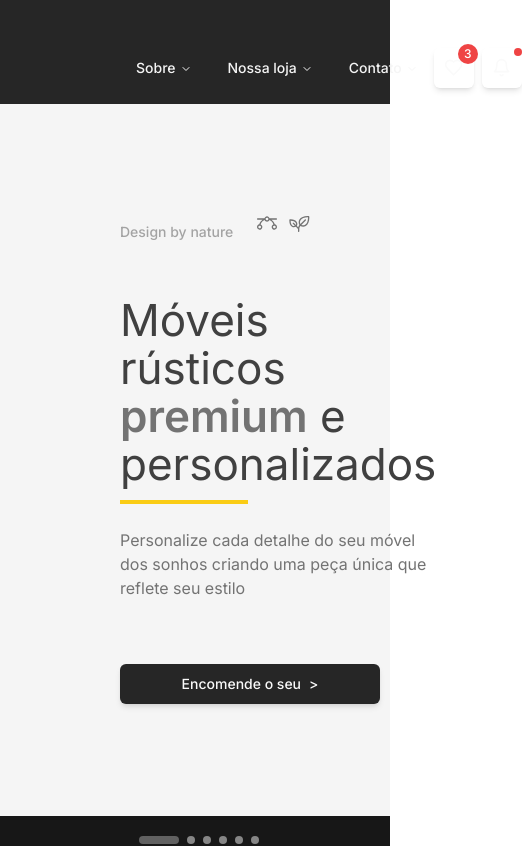
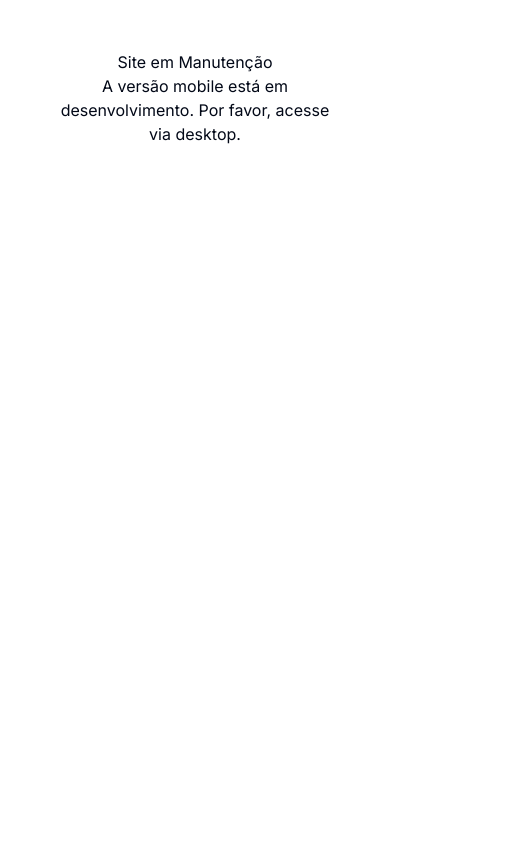
Before and after one commit to matheusmfl/tabua-gaucha-v-2, a Next.js app: page / in a window 390 px wide. Shown: the top 846 px of the page, 522 px wide, since content can reach past the window. Built offline with nearby package versions, Linux system fonts and the light colour scheme.

Commit message:
fix: add mobile restriction

```diff
--- a/src/app/page.tsx
+++ b/src/app/page.tsx
@@ -1,3 +1,4 @@
+'use client'
 import { BenefitsSection } from "@/components/BenefitsSection";
 import { CustomizeFurnitureSection } from "@/components/CustomizeFurnitureSection";
 import { FAQ } from "@/components/Faq";
@@ -7,8 +8,35 @@ import { FormSection } from "@/components/FormSection";
 import { Header } from "@/components/Header";
 import { Hero } from "@/components/Hero";
 import { InStockItemsSection } from "@/components/inStockItemsSection";
+import { useEffect, useState } from "react";
 
 export default function Home() {
+
+  const [isMobile, setIsMobile] = useState(false);
+
+  useEffect(() => {
+    // Verifica se a largura da janela é menor que 768px (padrão móvel)
+    const handleResize = () => {
+      setIsMobile(window.innerWidth <= 768);
+    };
+
+    // Executa a verificação no carregamento e na mudança de tamanho da tela
+    handleResize();
+    window.addEventListener('resize', handleResize);
+
+    return () => {
+      window.removeEventListener('resize', handleResize);
+    };
+  }, []);
+
+  if (isMobile) {
+    return (
+      <div style={{ textAlign: 'center', padding: '50px' }}>
+        <h1>Site em Manutenção</h1>
+        <p>A versão mobile está em desenvolvimento. Por favor, acesse via desktop.</p>
+      </div>
+    );
+  }
   return (
     <div className="bg-black">
       <Header />
```
